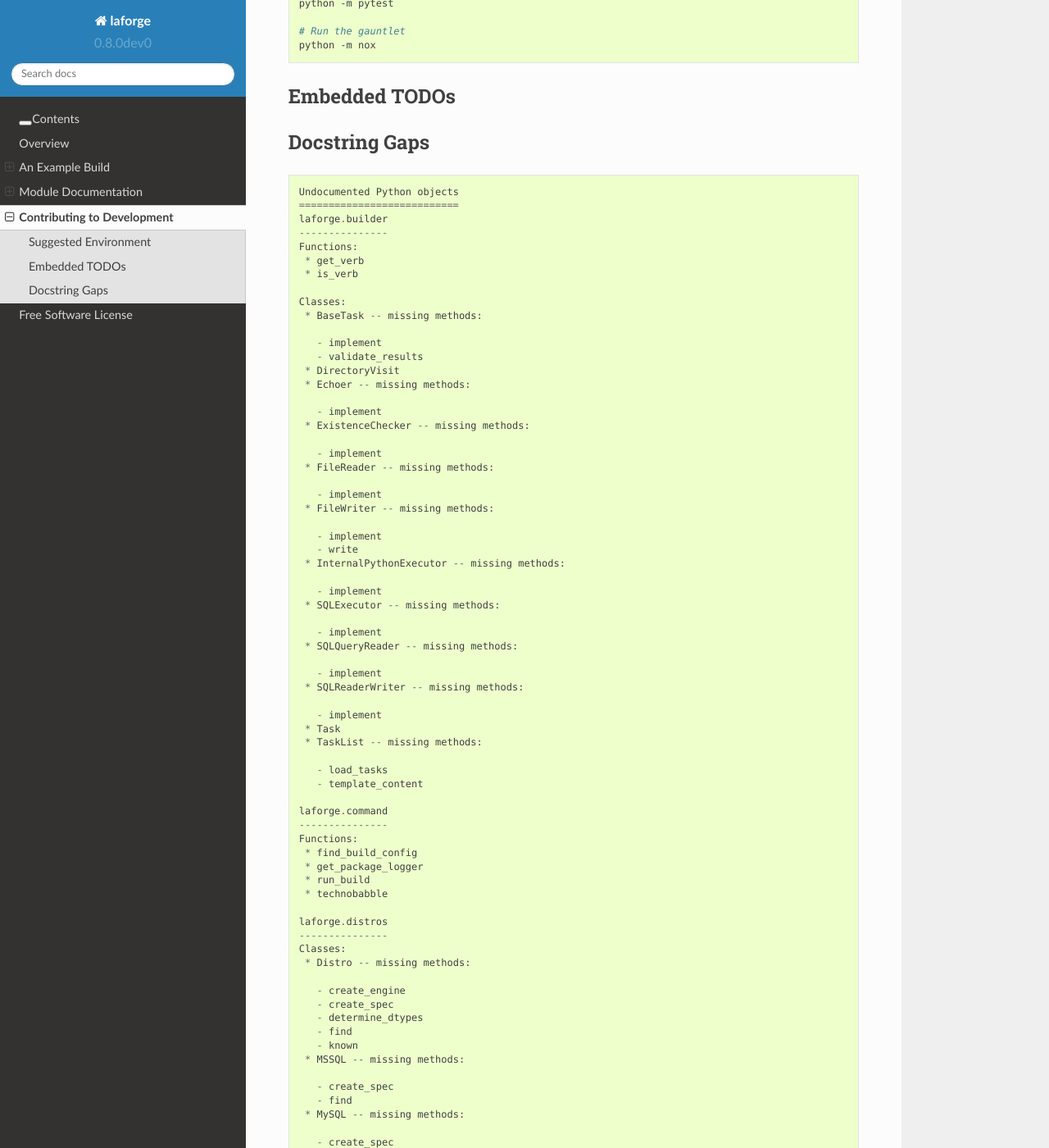
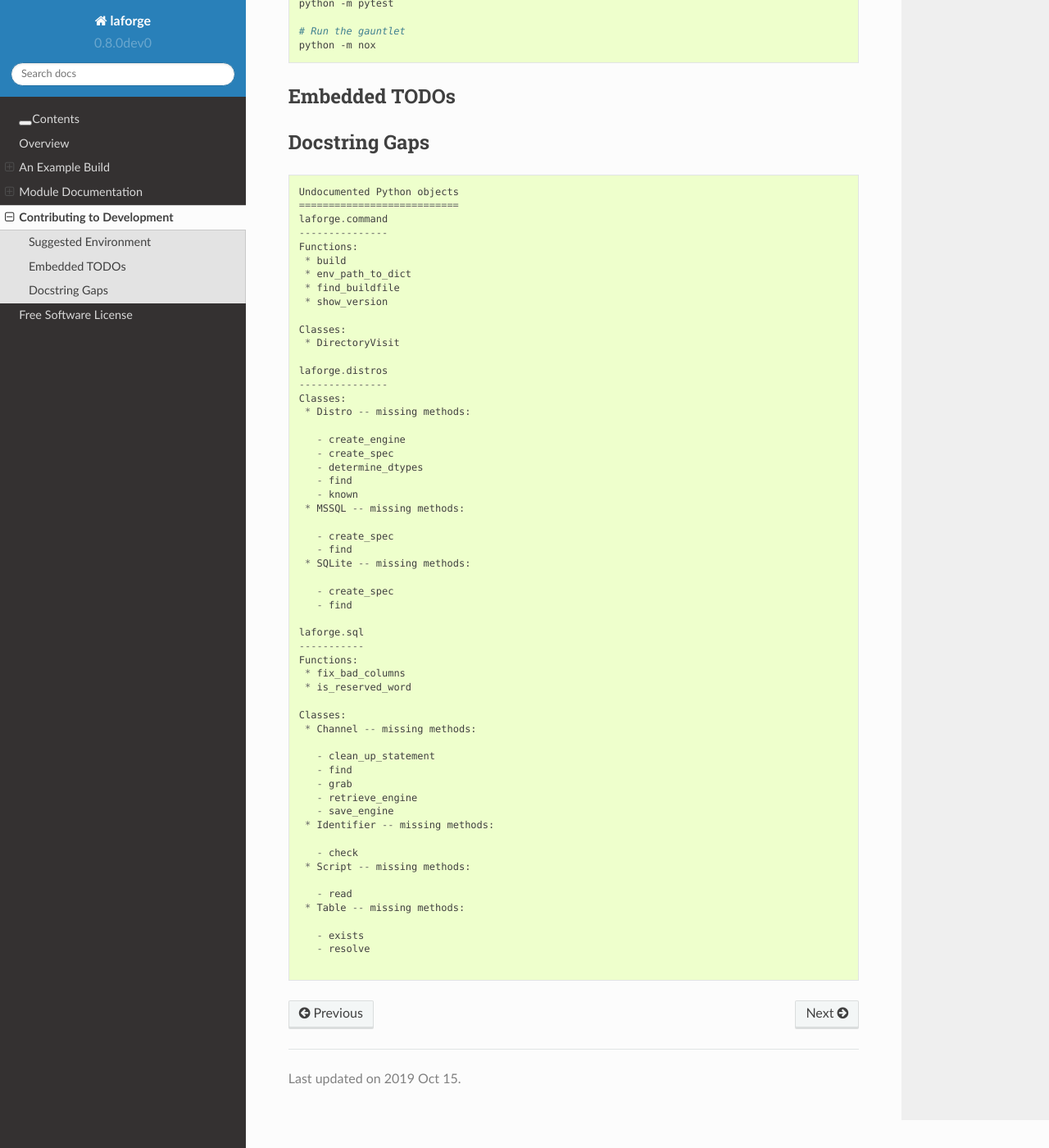
Before and after one commit to vaneseltine/laforge, a Sphinx documentation site: the page built from docs/development.rst, in a window 1280 px wide and 1400 px high, scrolled down 986 px. Shown: the whole window at 82% size. Built offline with Sphinx 7.4.7 and the Read the Docs theme 2.0.0, drawn with Linux system fonts in a browser that asks for light colours; some of the changed text lies outside the part shown.

```diff
--- a/docs/_static/python.txt
+++ b/docs/_static/python.txt
@@ -1,55 +1,15 @@
 Undocumented Python objects
 ===========================
-laforge.builder
----------------
-Functions:
- * get_verb
- * is_verb
-
-Classes:
- * BaseTask -- missing methods:
-
-   - implement
-   - validate_results
- * DirectoryVisit
- * Echoer -- missing methods:
-
-   - implement
- * ExistenceChecker -- missing methods:
-
-   - implement
- * FileReader -- missing methods:
-
-   - implement
- * FileWriter -- missing methods:
-
-   - implement
-   - write
- * InternalPythonExecutor -- missing methods:
-
-   - implement
- * SQLExecutor -- missing methods:
-
-   - implement
- * SQLQueryReader -- missing methods:
-
-   - implement
- * SQLReaderWriter -- missing methods:
-
-   - implement
- * Task
- * TaskList -- missing methods:
-
-   - load_tasks
-   - template_content
-
 laforge.command
 ---------------
 Functions:
- * find_build_config
- * get_package_logger
- * run_build
- * technobabble
+ * build
+ * env_path_to_dict
+ * find_buildfile
+ * show_version
+
+Classes:
+ * DirectoryVisit
 
 laforge.distros
 ---------------
@@ -65,12 +25,6 @@
 
    - create_spec
    - find
- * MySQL -- missing methods:
-
-   - create_spec
- * PostgresQL -- missing methods:
-
-   - create_spec
  * SQLite -- missing methods:
 
    - create_spec
@@ -100,12 +54,3 @@
 
    - exists
    - resolve
-
-laforge.tech
-------------
-Functions:
- * capitalize_sentences
-
-Classes:
- * ModifiableVerb
- * Technobabbler
```
Also changed, not shown: noxfile.py (+46 -46 lines), log.txt (deleted), 6 other files.
